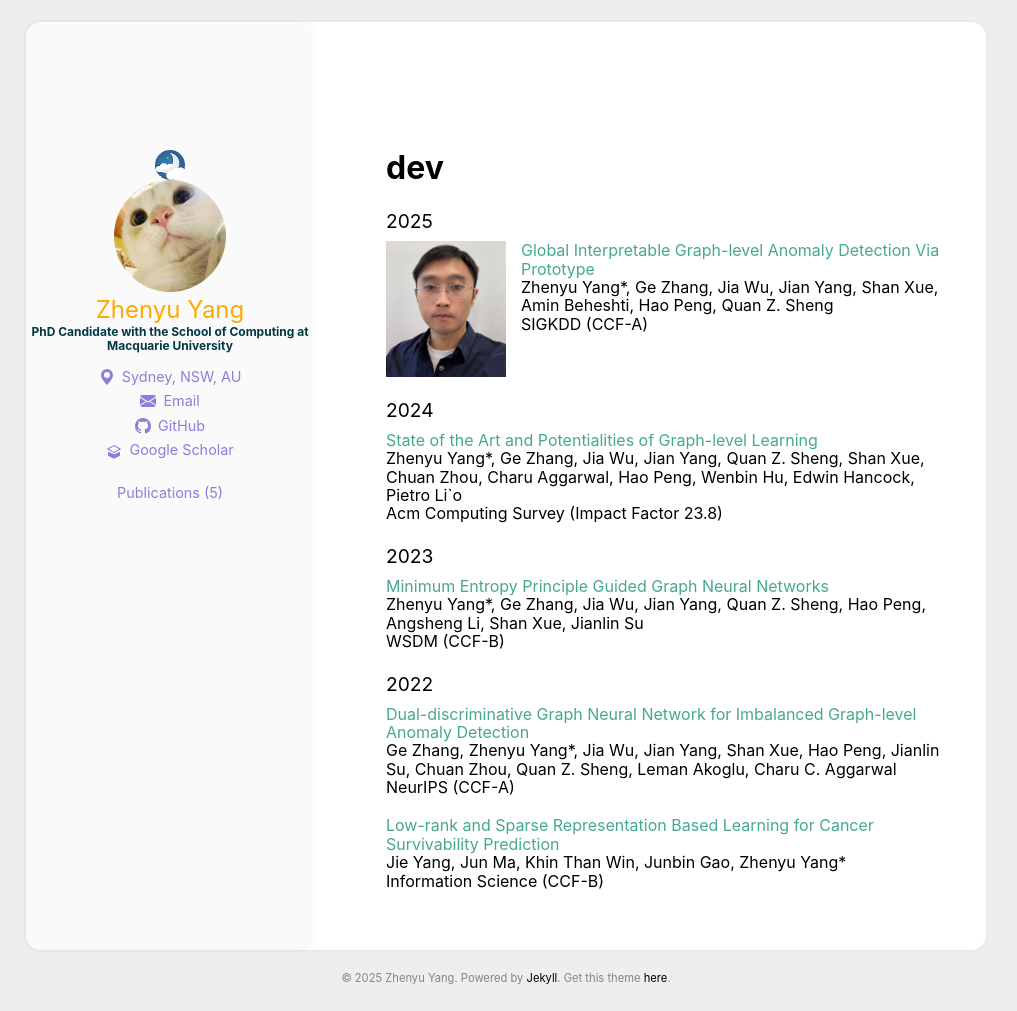
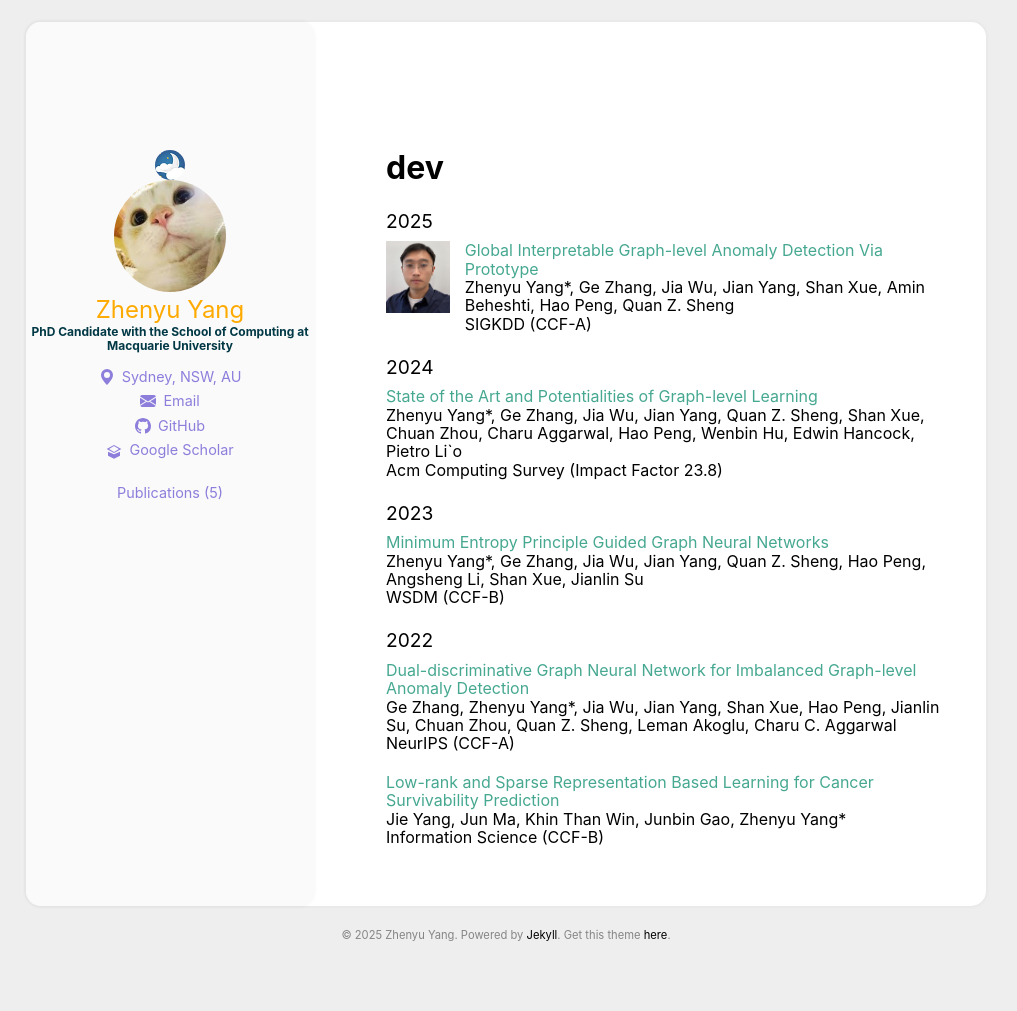
Before and after one commit to ZhenyuYangMQ/ZhenyuYangMQ.github.io, a Jekyll site: the page built from categories/dev.html, in a window 1280 px wide. Shown: the whole page, without its empty margins (134-1151 px from the left). Built offline with Jekyll 4.4.1, drawn with Linux system fonts in a browser that asks for light colours; after the commit the page ends 967 px from its top, so only the background shows below that.

Commit message:
Update archive.html

```diff
--- a/_includes/archive.html
+++ b/_includes/archive.html
@@ -18,7 +18,7 @@
   <ul>
   <li style="display: flex; align-items: flex-start; margin-bottom: 20px;">
     {% if post.image %}
-      <img src="{{ post.image }}" alt="paper image" style="width:120px; margin-right: 15px; object-fit: cover;">
+      <img src="{{ post.image }}" alt="paper image" style="height: 4.5em; width: auto; margin-right: 15px; object-fit: cover;">
     {% endif %}
     <div>
       <div class='archive_title'>
```
